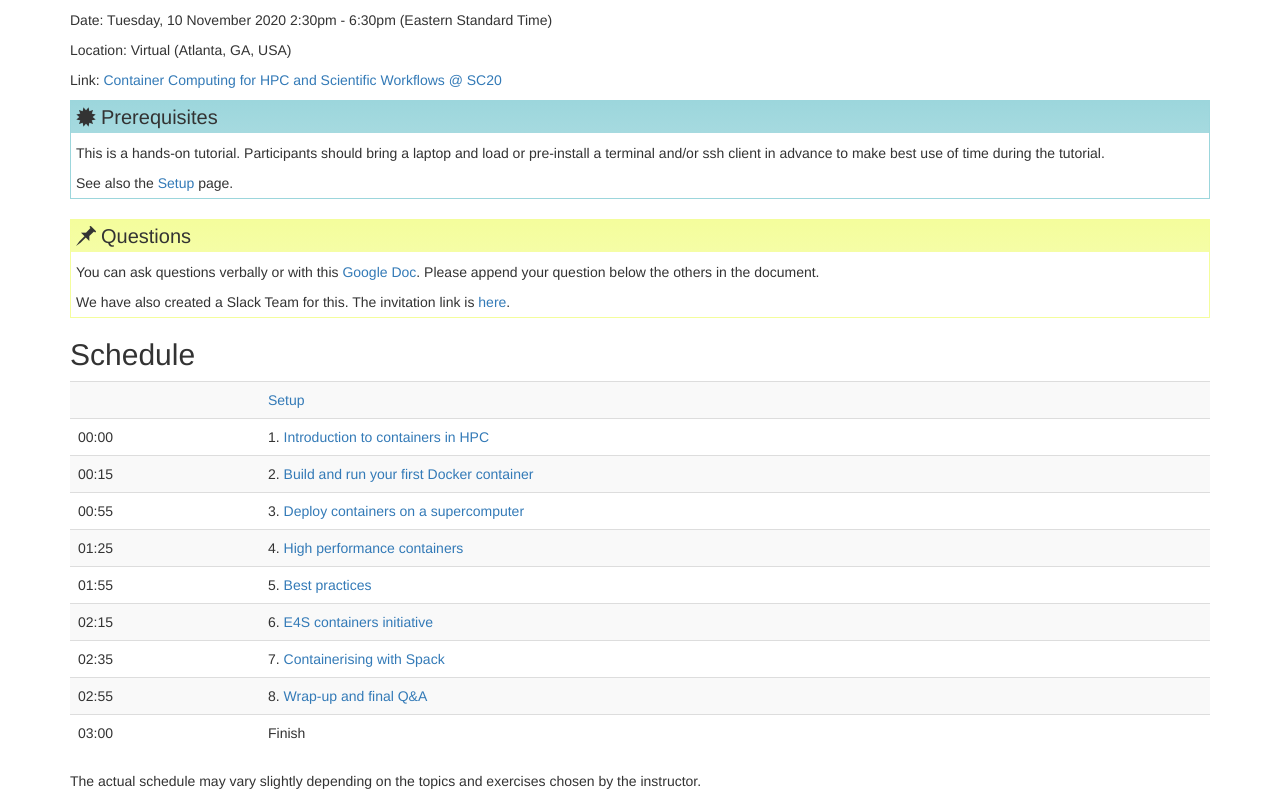
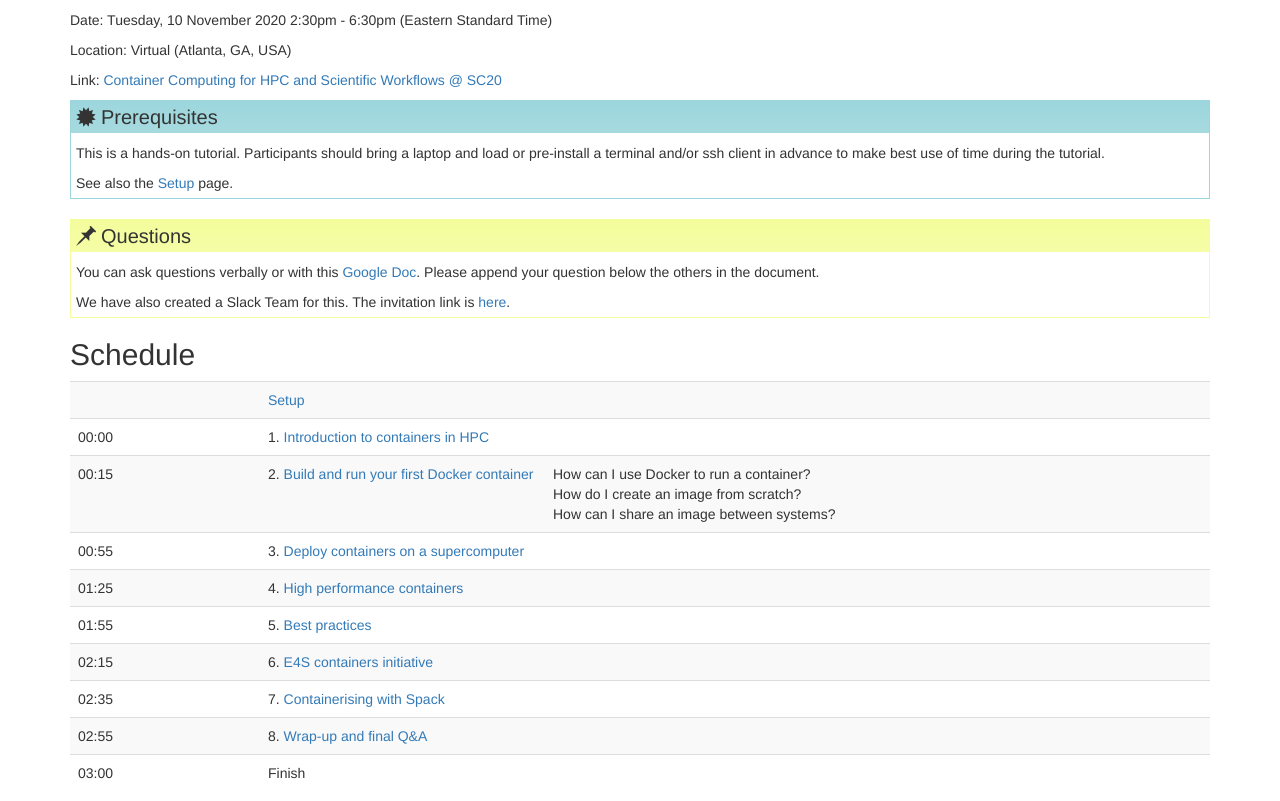
Before and after one commit to supercontainers/sc20-tutorial, a Jekyll site: the page built from index.md, in a window 1280 px wide. Shown: the part 339-1140 px from the top of the page. Built offline with Jekyll 4.4.1, drawn with Linux system fonts in a browser that asks for light colours; some of the changed lines change nothing that is shown; grey boxes are pictures that could not be loaded.

Commit message:
Update episode 2\

````diff
--- a/_episodes/02.docker.md
+++ b/_episodes/02.docker.md
@@ -3,8 +3,170 @@
 teaching: 20
 exercises: 20
 questions:
+- How can I use Docker to run a container?
+- How do I create an image from scratch?
+- How can I share an image between systems?
+
 objectives:
-- a
+- Learn the basics of Docker including pull, run, build and push
+- Learn how to build an image using a Dockerfile
+- Practice with an advance example
+
 keypoints:
-- a
+- Docker handles the entire workflow from build to exectuion.
+- A Dockerfile is a recipe for how to create an image.
+
 ---
+# Intro to Docker
+
+## Pulling and running an existing image
+
+Pull a public image such as ubuntu or centos using the docker pull command.  If a tag is not specified, docker will default to "latest".
+
+```
+docker pull ubuntu:14.04
+```
+{: .bash}
+
+Now run the image using the docker run command.  Use the "-it" option to get an interactive terminal during the run.
+
+```
+docker run -it ubuntu:14.04
+whoami
+lsb_release -a
+```
+{: .bash}
+
+## Creating and building a Dockerfile
+
+While manually modifying and commiting changes is one way to build images, using a Dockerfile provides a way to build images so that others can understand how the image was constructed and make modifications.
+
+A Dockerfile has many options.  We will focus on a few basic ones (FROM, LABEL, ADD, and RUN)
+
+Start by making an empty directory.
+
+```bash
+mkdir mydockerimage
+cd mydockerimage
+```
+{: .bash}
+
+Create a simple shell script called `script` in your local directory using your favorite editor.
+
+```
+#!/bin/bash
+echo "Hello World! -- Me"
+```
+{: .bash}
+
+Now create a file called `Dockerfile` in the same directory like the following.  Use your own name and e-mail for the maintainer label.
+
+```
+FROM ubuntu:14.04
+LABEL maintainer="patsmith patsmith@patsmith.org"
+
+ADD ./script /bin/script
+RUN mv /bin/script /bin/hello && chmod a+rx /bin/hello
+```
+{: .source}
+
+Now build the image using the docker build command.  Be sure to use the `-t` option to tag it.  Tell the Dockerfile to build using the current directory by specifying `.`.  Alternatively you could place the Dockerfile and script in an alternate location and specify that directory in the docker build command.
+
+```
+docker build -t hello:1.0 .
+```
+{: .bash}
+
+Try running the image.
+
+```bash
+docker run -it hello:1.0
+hello
+```
+
+## Pushing a Dockerfile to dockerhub
+
+Docker provides a public hub that can be use to store and share images.  Before pushing an image, you will need to create an account at Dockerhub.  Go to [https://cloud.docker.com/](https://cloud.docker.com/) to create the account.  Once the account is created, push your test image using the docker push command.  In this example, we will assume the username is patsmith.  If you haven't done a `docker login` you may need to do that first.
+
+```
+docker tag hello:1.0 patsmith/hello:1.0
+docker login
+docker push patsmith/hello:1.0
+```
+{: .bash}
+
+The first push make take some time depending on your network connection and the size of the image.
+
+## Hands on Activity: MPI hello world
+
+Now that you've practiced loading a simple script, try creating an image that can run this short MPI hello word code:
+
+```
+// Hello World MPI app
+#include <mpi.h>
+#include <stdio.h>
+
+int main(int argc, char** argv) {
+    int size, rank;
+    char buffer[1024];
+
+    MPI_Init(&argc, &argv);
+
+    MPI_Comm_size(MPI_COMM_WORLD, &size);
+    MPI_Comm_rank(MPI_COMM_WORLD, &rank);
+
+    gethostname(buffer, 1024);
+
+    printf("hello from %d of %d on %s\n", rank, size, buffer);
+
+    MPI_Barrier(MPI_COMM_WORLD);
+
+    MPI_Finalize();
+    return 0;
+}
+```
+{: .source}
+
+> ## Hints:
+>
+> * You can start with the image "nersc/ubuntu-mpi:14.04". It already has MPI installed.
+> * You compile with "mpicc helloworld.c -o /app/hello"
+{: .callout}
+
+> ## Solution
+> Dockerfile:
+>
+> ```bash
+> # MPI Dockerfile
+>FROM nersc/ubuntu-mpi:14.04
+>
+> ADD helloworld.c /app/
+>
+> RUN cd /app && mpicc helloworld.c -o /app/hello
+> ```
+>
+> Now we build the image
+>
+> ```bash
+> docker build -t mydockerid/hellompi:latest .
+> docker push <mydockerid>/hellompi:latest
+> ```
+>
+> Log into the image and run the app:
+>
+> ```bash
+> docker run -it mydockerid/hellompi:latest
+> root@982d980864e5:/# mpirun -n 10 /app/hello
+> hello from 3 of 10 on 982d980864e5
+> hello from 4 of 10 on 982d980864e5
+> hello from 7 of 10 on 982d980864e5
+> hello from 9 of 10 on 982d980864e5
+> hello from 2 of 10 on 982d980864e5
+> hello from 5 of 10 on 982d980864e5
+> hello from 8 of 10 on 982d980864e5
+> hello from 0 of 10 on 982d980864e5
+> hello from 6 of 10 on 982d980864e5
+> hello from 1 of 10 on 982d980864e5
+> ```
+> {: .output}
+{: .solution}
````
